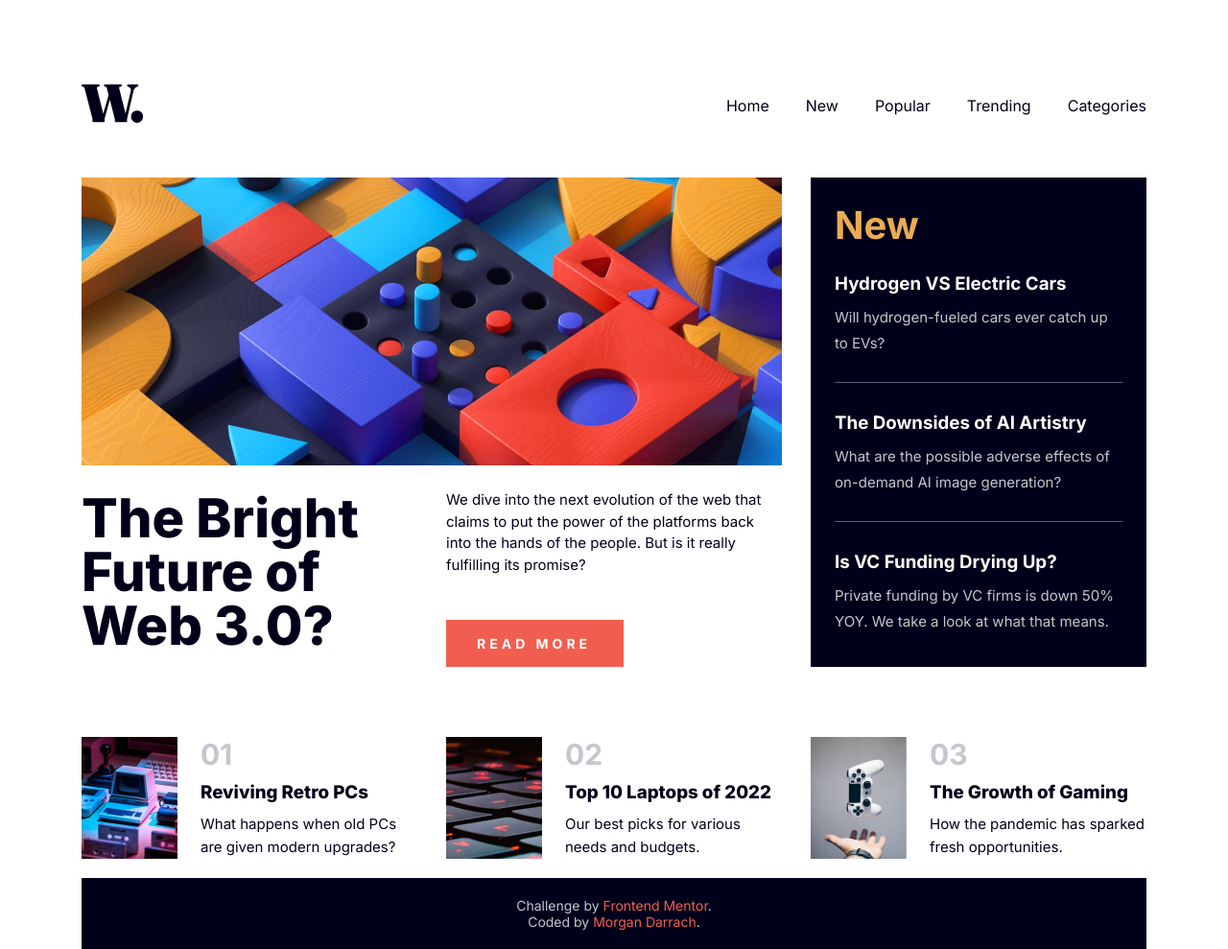
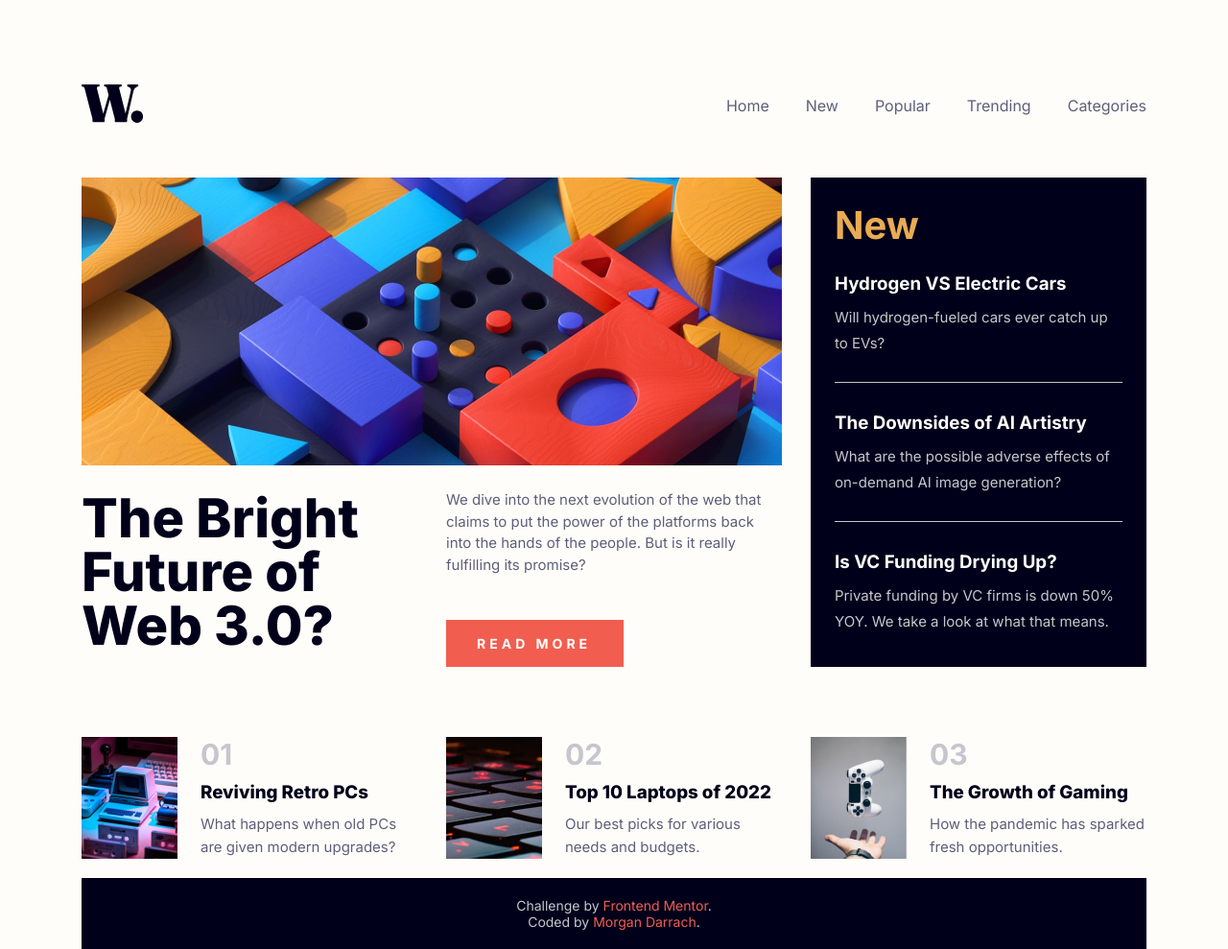
Before and after one commit to morganDarrach/News-Homepage-Main, a plain HTML site: page index.html in a window 1280 px wide. Shown: the whole page at 96% size. Drawn offline with Linux system fonts and the light colour scheme.

Commit message:
changed font colors to correct values

```diff
--- a/styles.css
+++ b/styles.css
@@ -21,7 +21,7 @@
 /*Navigation*/
 
 nav {
-    display:flex;
+    display: flex;
     justify-content: space-between;
     align-items: center;
     max-width: 1110px;
@@ -41,7 +41,7 @@ li {
 
 .nav-links a {
     text-decoration: none;
-    color: var(--verydarkblue);
+    color: var(--darkgrayishblue);
     font-weight: 400;
     font-size: 16px;
 }
@@ -63,6 +63,10 @@ li {
 }
 
 /*Main Content*/
+
+body {
+    background-color: var(--offwhite);
+}
 
 main {
     font-family: 'Inter', sans-serif;
@@ -97,7 +101,7 @@ main {
     font-size: 15px;
     font-weight: 400;
     line-height: 1.5;
-    color: var(--verydarkblue);
+    color: var(--darkgrayishblue);
 }
 
 .description {
@@ -146,7 +150,6 @@ aside {
 
 aside h3 {
     padding-bottom: 10px;
-    color: var(--offwhite);
 }
 
 aside a {
@@ -166,7 +169,7 @@ aside p {
 }
 
 aside hr {
-    border-bottom: 1px solid var(--darkgrayishblue);
+    border-bottom: 1px solid var(--grayishblue);
     border-top: none;
     border-left: none;
     border-right: none;
@@ -226,7 +229,7 @@ aside hr {
 .contents p {
     font-size: 15px;
     line-height: 1.6;
-    color: var(--verydarkblue);
+    color: var(--darkgrayishblue);
 }
 
 .contents a {
@@ -309,7 +312,7 @@ aside hr {
         padding: 0 14px;
         height: 88px;
         margin: auto;
-        background-color: white;
+        background-color: var(--offwhite);
     }
 
     .container {
```
